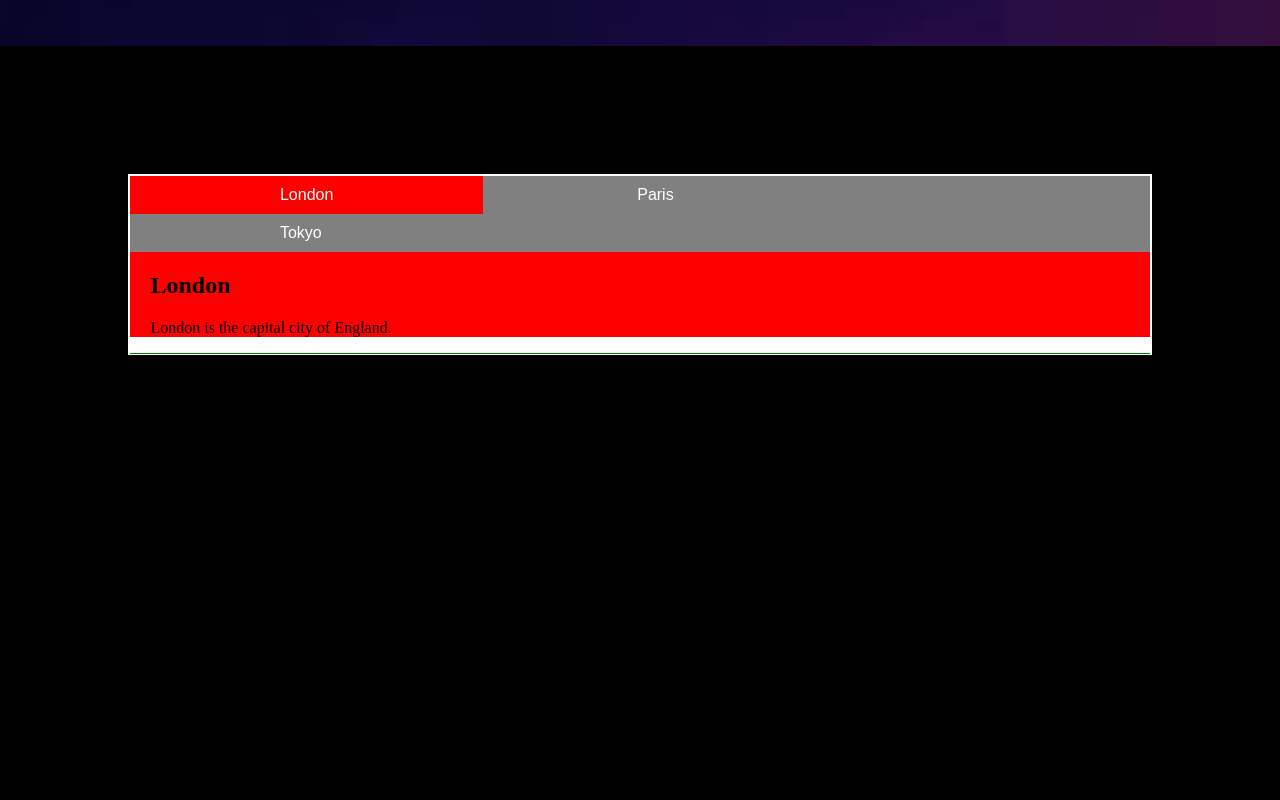
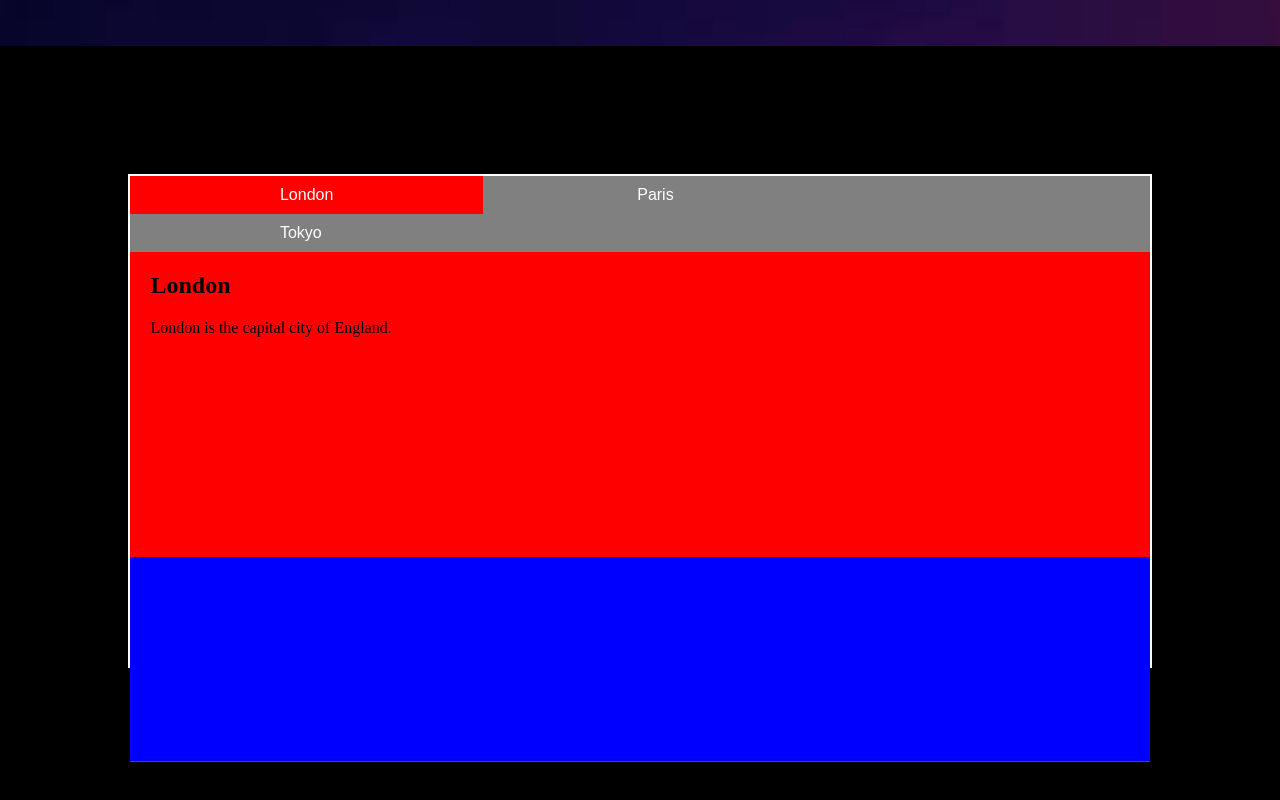
Before and after one commit to shahsajel/M-D, a plain HTML site: page index.html in a window 1280 px wide. Shown: the part 1010-1810 px from the top of the page. Drawn offline with nearby package versions, Linux system fonts and the light colour scheme.

Commit message:
fixed bugs

```diff
--- a/Main.css
+++ b/Main.css
@@ -155,7 +155,8 @@ button:hover{
 }
 .Music{
 	padding-top: .01%;
-	height: 100%;
+	padding-bottom: 20%;
+	margin-bottom: 0;
 	width: 100%;
 	background: red;
 }
@@ -163,8 +164,9 @@ button:hover{
 	padding-left: 2%;
 }
 .Movies{
+	margin-top: 0;
 	padding-top: .01%;
-	height: 100%;
+	padding-bottom: 20%;
 	width: 100%;
 	background: blue;
 }
@@ -173,7 +175,6 @@ button:hover{
 }
 .Art{
 	padding-top: .01%;
-	height: 100%;
 	width: 100%;
 	background: green;
 }
@@ -186,6 +187,7 @@ button:hover{
 	background: black;
 }
 .encapsulate{
+	height: 490px;
 	background: white;
 	padding: .2%;
 }
```
Also changed, not shown: index.html (+3 -3 lines).
